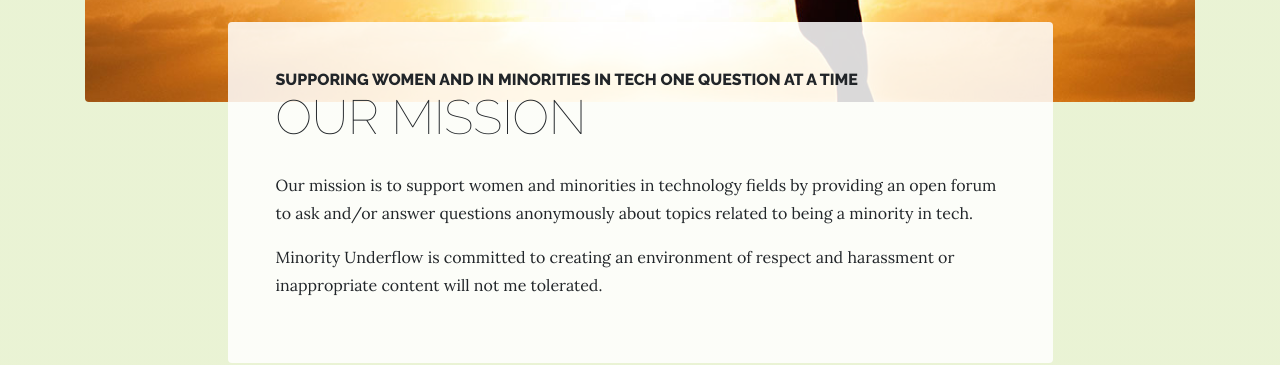
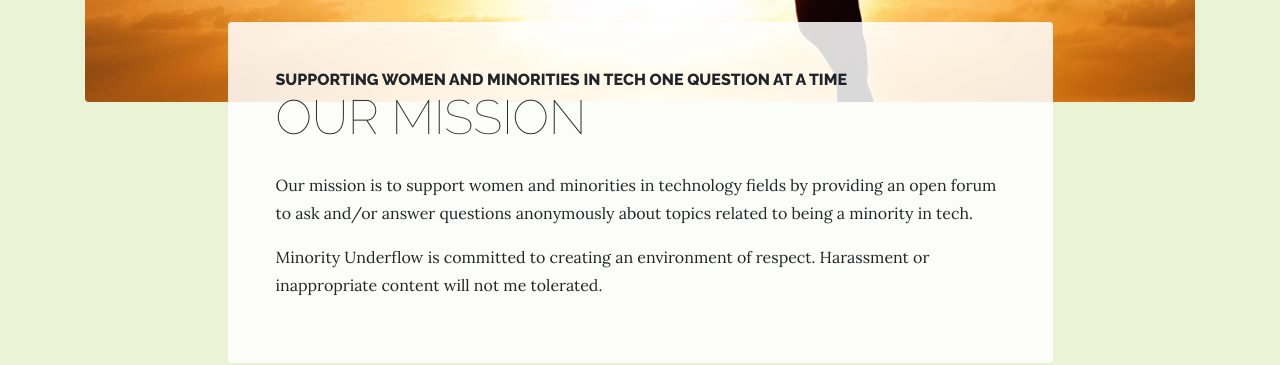
Before and after one commit to JasonARamirez/MinorityUnderflow, a website: page routing/public/html/about.html in a window 1280 px wide. Shown: the part 840-1205 px from the top of the page. Drawn offline with nearby package versions, Linux system fonts and the light colour scheme; files that its build step writes are made by us from their sources; files whose address does not match are found by name.

Commit message:
Fixed typo in about page

```diff
--- a/routing/public/html/about.html
+++ b/routing/public/html/about.html
@@ -88,13 +88,13 @@
               <div class="background-faded rounded p-5">
                 <h2 class="section-heading mb-4">
 
-                  <span class="section-heading-upper">Supporing women and in minorities in tech one question at a time</span>
+                  <span class="section-heading-upper">Supporting women and minorities in tech one question at a time</span>
                   <span class="section-heading-lower">Our Mission</span>
                 </h2>
                 <p>Our mission is to support women and minorities in technology fields by providing an open forum to ask and/or answer questions anonymously about topics related to being a minority in tech.
             </p>
             <p>
-            Minority Underflow is committed to creating an environment of respect and harassment or inappropriate content will not me tolerated.</p>
+            Minority Underflow is committed to creating an environment of respect. Harassment or inappropriate content will not me tolerated.</p>
               </div>
             </div>
           </div>
```
